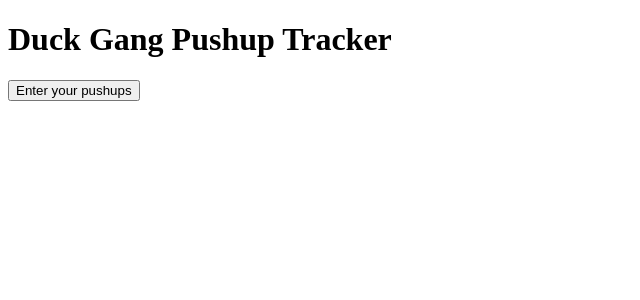
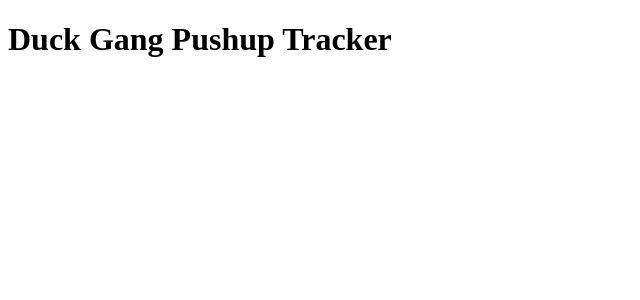
Before and after one commit to TJTheDev/DuckGangTracker, a Flask app: page / in a window 1280 px wide. Shown: the top 300 px of the page, without its empty margins (0-640 px from the left). Run offline with Flask 3, Linux system fonts and the light colour scheme; the visitor is signed in with stand-in values (Sample User, id 1); data comes from the database, SQL or seed files in the repository; some libraries are stand-ins or nearby versions.

Commit message:
changed layout of index.html

```diff
--- a/templates/index.html
+++ b/templates/index.html
@@ -7,12 +7,7 @@
 </head>
 <h1>Duck Gang Pushup Tracker</h1>
 
-{% if current_user.id %}
-	<form method="GET" action="/user/{{current_user.id}}">
-		<input type="submit" value="Enter your pushups">
-	</form>
-
-{% else %}
+{% if not current_user.id %}
 	<form method="GET" action="/login">
 		<input type="submit" value="Login">
 	</form>
```
Also changed, not shown: 1 other file.
